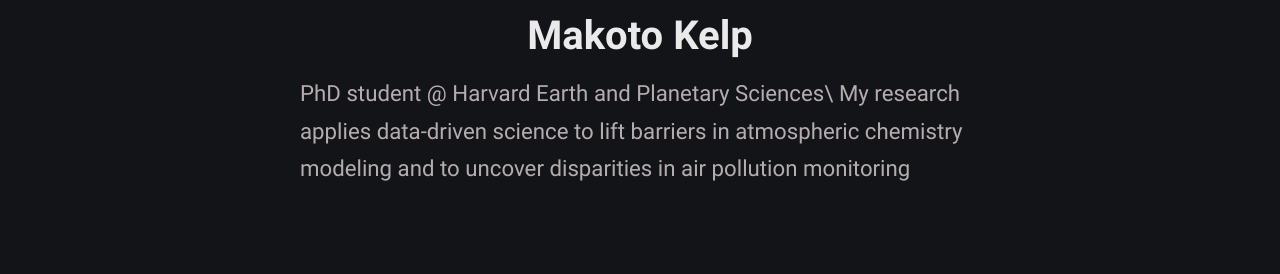
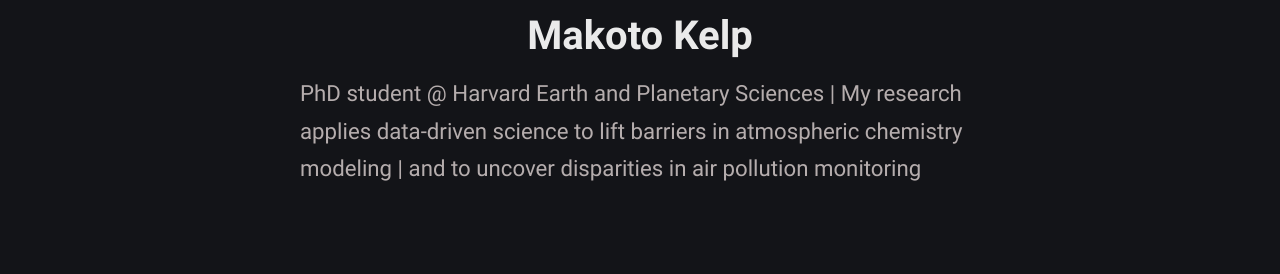
Before and after one commit to mkelp/mkelp.github.io, a Jekyll site: the page built from index.md, in a window 1280 px wide. Shown: the part 563-837 px from the top of the page. Built offline with Jekyll 4.4.1, drawn with Linux system fonts in a browser that asks for light colours.

```diff
--- a/_config.yml
+++ b/_config.yml
@@ -12,8 +12,8 @@
 author:
   name: Makoto Kelp # author name
   bio: | # tell to the world
-    PhD student @ Harvard Earth and Planetary Sciences\
-    My research applies data-driven science to lift barriers in atmospheric chemistry modeling
+    PhD student @ Harvard Earth and Planetary Sciences |
+    My research applies data-driven science to lift barriers in atmospheric chemistry modeling |
     and to uncover disparities in air pollution monitoring
 
   username: mkelp # general username
```
